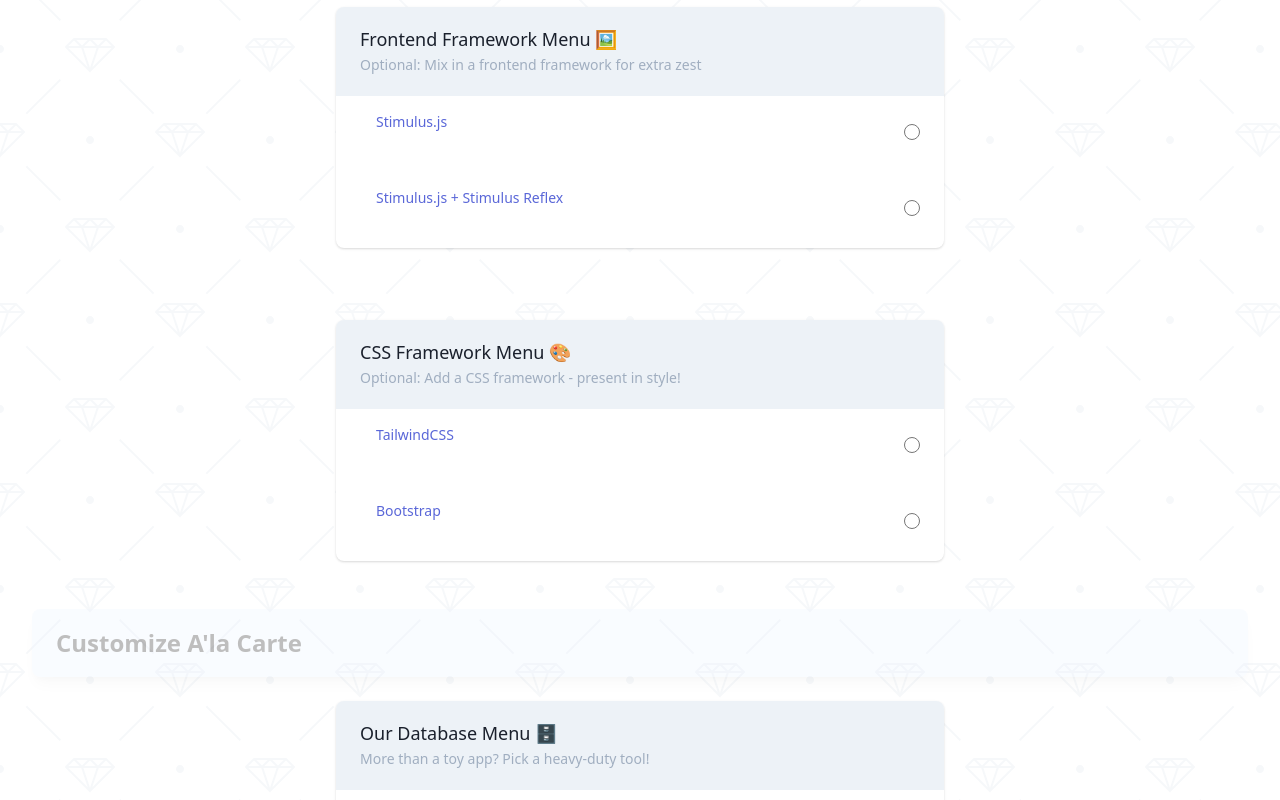
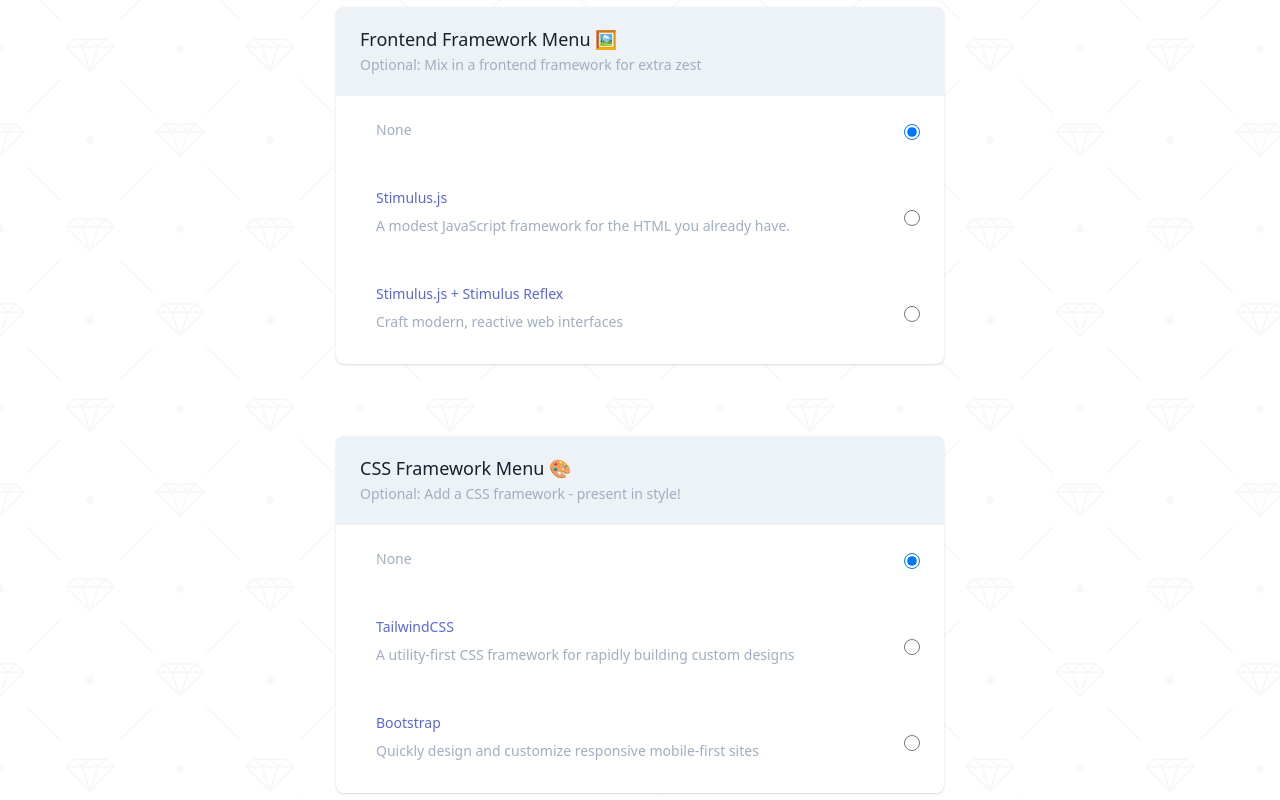
Before and after one commit to miatrinity/railsnew.io, a Nuxt app: page / in a window 1280 px wide. Shown: the part 1480-2280 px from the top of the page. Built offline with nearby package versions, Linux system fonts and the light colour scheme.

Commit message:
Adding 'none' option to all railsbytes

```diff
--- a/pages/index.vue
+++ b/pages/index.vue
@@ -115,21 +115,38 @@
     selectedFrontendFramework: '',
     extraIngredientsJsFrameworkSelection: [
       {
+        itemName: '',
+        description: 'None',
+        group: 'extra-ingredients-js-framework'
+      },
+      {
         itemName: 'Stimulus.js',
+        description:
+          'A modest JavaScript framework for the HTML you already have.',
         group: 'extra-ingredients-js-framework'
       },
       {
         itemName: 'Stimulus.js + Stimulus Reflex',
+        description: 'Craft modern, reactive web interfaces',
         group: 'extra-ingredients-js-framework'
       }
     ],
     extraIngredientsCssFrameworkSelection: [
       {
+        itemName: '',
+        description: 'None',
+        group: 'extra-ingredients-css-framework'
+      },
+      {
         itemName: 'TailwindCSS',
+        description:
+          'A utility-first CSS framework for rapidly building custom designs',
         group: 'extra-ingredients-css-framework'
       },
       {
         itemName: 'Bootstrap',
+        description:
+          'Quickly design and customize responsive mobile-first sites',
         group: 'extra-ingredients-css-framework'
       }
     ],
@@ -355,11 +372,6 @@
         checked: true
       }
     ]
-    // Generate engine
-    // rails plugin new blorgh --mountable --full - what is full?
-    // read: https://guides.rubyonrails.org/engines.html
-    // probably --skip-namespace comes here?
-    // It is highly recommended that the isolate_namespace line be left within the Engine class definition. Without it, classes generated in an engine may conflict with an application.
   }),
   methods: {
     setUpOmakase() {
```
Also changed, not shown: components/sections/CommandLine.vue (+0 -10 lines).
